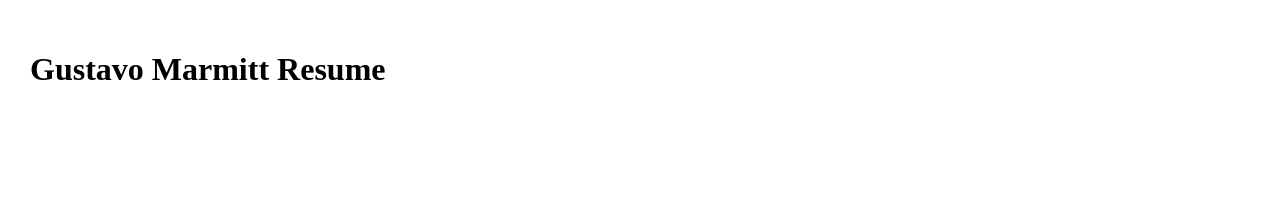
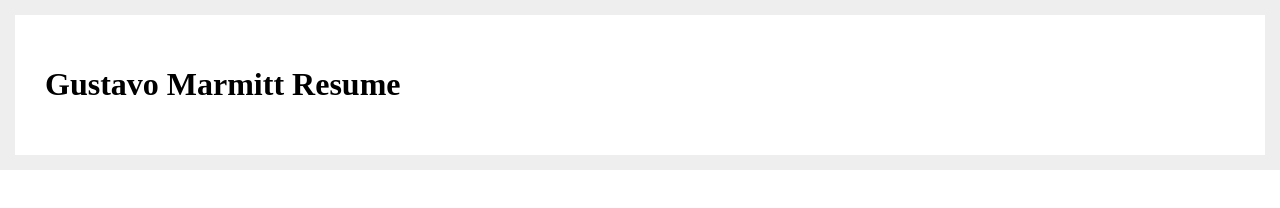
Before and after one commit to Gusmarmitt/resume, a plain HTML site: page index.html in a window 1280 px wide. Drawn offline with Linux system fonts and the light colour scheme.

Commit message:
Update style.css

```diff
--- a/style.css
+++ b/style.css
@@ -1,5 +1,5 @@
 body {
-  boder: 15px solid #eee;
+  border: 15px solid #eee;
   margin: 0;
   padding: 30px;
 }
```
